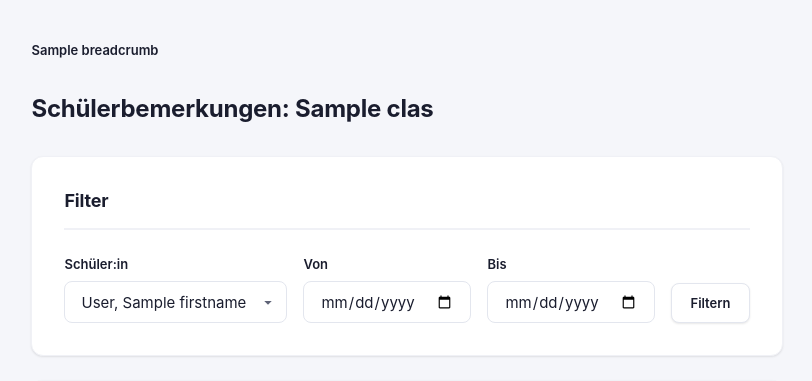
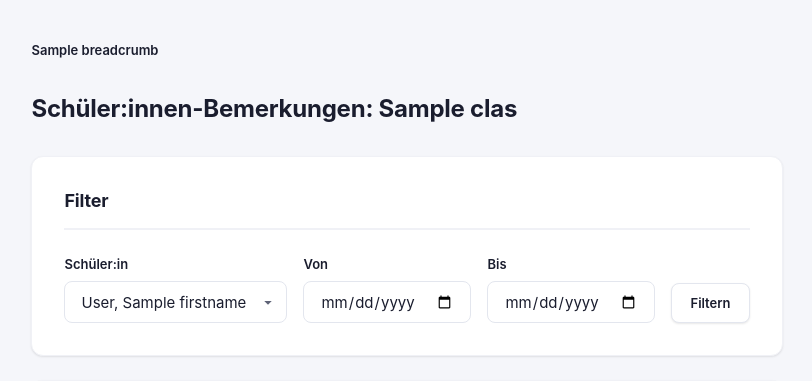
Before and after one commit to JulianGiebel1987/open-classbook, a PHP site: template src/Views/classbook/remarks-index.php in a window 1280 px wide. Shown: the top 381 px of the page, without its empty margins (353-1165 px from the left). Run offline with PHP 8.4, Linux system fonts and the light colour scheme; the visitor is signed in with stand-in values (Sample User, id 1); the template is opened without the code that fills it: most values are stand-ins (such as "Sample title", 1, 10 or a date in 2020); data that the repository does not hold is empty.

Commit message:
Bezeichnung „Schülerbemerkungen" auf „Schüler:innen-Bemerkungen" umstellen
https://claude.ai/code/session_01M5iEVuY4ChRBBLzhQvUrLn

```diff
--- a/src/Controllers/ClassbookController.php
+++ b/src/Controllers/ClassbookController.php
@@ -321,7 +321,7 @@ class ClassbookController
         $students = Student::findByClassId((int) $classId);
 
         View::render('classbook/remarks-index', [
-            'title'    => 'Schülerbemerkungen – ' . $class['name'],
+            'title'    => 'Schüler:innen-Bemerkungen – ' . $class['name'],
             'class'    => $class,
             'remarks'  => $remarks,
             'students' => $students,
--- a/src/Views/classbook/remarks-index.php
+++ b/src/Views/classbook/remarks-index.php
@@ -1,7 +1,7 @@
 <?php $role = \OpenClassbook\App::currentUserRole(); ?>
 
 <div class="page-header">
-    <h1>Schülerbemerkungen: <?= htmlspecialchars($class['name'], ENT_QUOTES, 'UTF-8') ?></h1>
+    <h1>Schüler:innen-Bemerkungen: <?= htmlspecialchars($class['name'], ENT_QUOTES, 'UTF-8') ?></h1>
     <div class="btn-group">
         <?php if ($role === 'admin' || $role === 'lehrer'): ?>
             <a href="/classbook/<?= $class['id'] ?>/remarks/create" class="btn">Neue Bemerkung</a>
@@ -44,7 +44,7 @@
 <?php else: ?>
 <div class="card mt-1">
     <div class="table-responsive">
-        <table aria-label="Schülerbemerkungen">
+        <table aria-label="Schüler:innen-Bemerkungen">
             <thead>
                 <tr>
                     <th scope="col" style="white-space:nowrap">Datum</th>
--- a/src/Views/classbook/show.php
+++ b/src/Views/classbook/show.php
@@ -6,7 +6,7 @@
             <a href="/classbook/<?= $class['id'] ?>/create" class="btn">Neuer Eintrag</a>
         <?php endif; ?>
         <a href="/absences/students?class_id=<?= $class['id'] ?>" class="btn btn-secondary">Schüler:innen-Fehlzeiten</a>
-        <a href="/classbook/<?= $class['id'] ?>/remarks" class="btn btn-secondary">Schülerbemerkungen</a>
+        <a href="/classbook/<?= $class['id'] ?>/remarks" class="btn btn-secondary">Schüler:innen-Bemerkungen</a>
         <a href="/classbook/<?= $class['id'] ?>/export-csv?date_from=<?= urlencode($filters['date_from'] ?? '') ?>&date_to=<?= urlencode($filters['date_to'] ?? '') ?>" class="btn btn-secondary">CSV Export</a>
         <a href="/classbook/<?= $class['id'] ?>/export-pdf?date_from=<?= urlencode($filters['date_from'] ?? '') ?>&date_to=<?= urlencode($filters['date_to'] ?? '') ?>" class="btn btn-secondary">PDF Export</a>
     </div>
```
